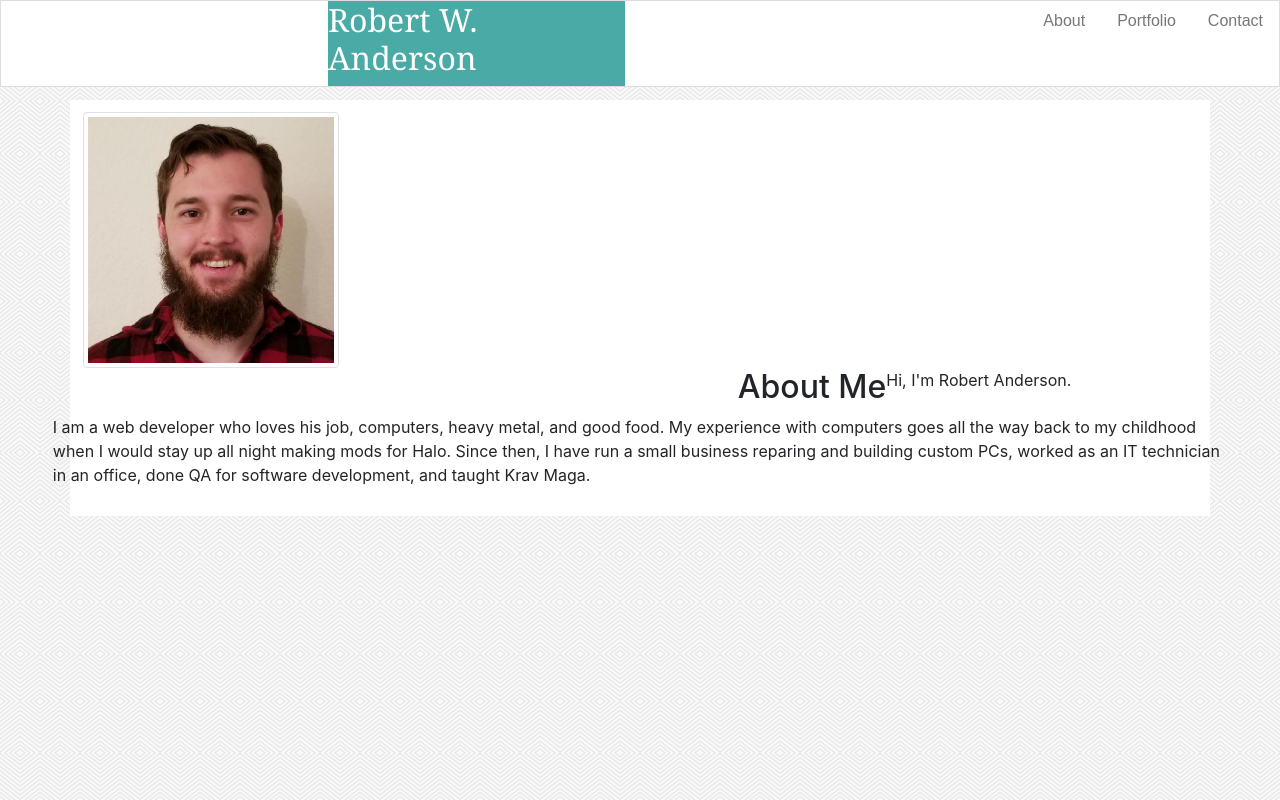
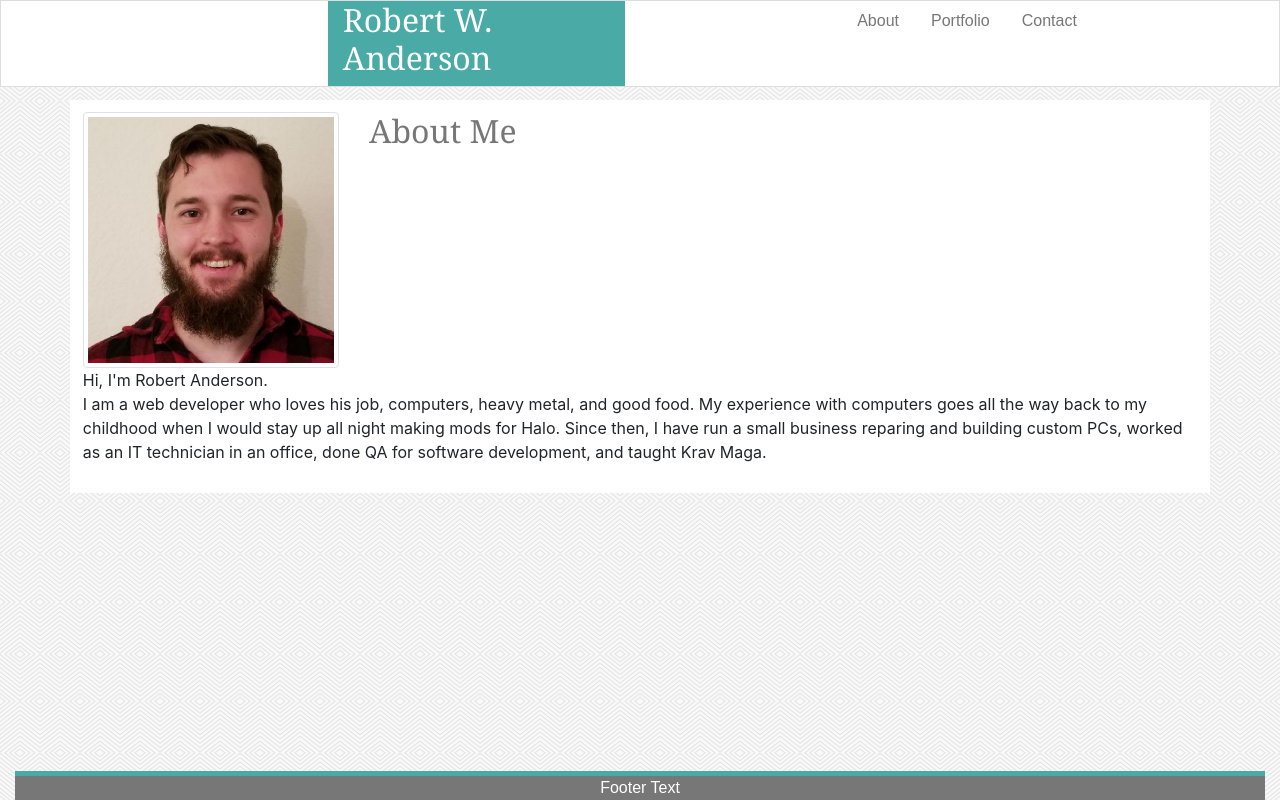
Before and after one commit to knurtts/Bootstrap-Portfolio, a plain HTML site: page index.html in a window 1280 px wide. Drawn offline with nearby package versions, Linux system fonts and the light colour scheme.

Commit message:
bootstrapping index.html

```diff
--- a/assets/css/style.css
+++ b/assets/css/style.css
@@ -14,7 +14,8 @@ header {
     color: #ffffff;
     height: 100%;
     display: flex;
-    justify-content: center;
+    justify-content: flex-start;
+    padding-left: 5%;
 }
 
 .nav-link {
@@ -29,3 +30,16 @@ header {
     margin-top: 1%;
     padding: 1%;
 }
+
+.aboutme {
+    color: #777777;
+    font-family: Georgia, 'Times New Roman', Times, serif;
+}
+
+footer {
+    background: #777777;
+    border-top: solid 5px #4aaaa5;
+    text-align: center;
+    color: #ffffff;
+    font-family: Arial, Helvetica, sans-serif;
+}
--- a/index.html
+++ b/index.html
@@ -13,11 +13,11 @@
 <header>
 
     <div class="row topbar">
-        <div class="col-xl-3">
+        <div class="col-xl-3 justify-content-around">
             <h2 class="myname">Robert W. Anderson</h2>
         </div>
         <div class="col-md-6">
-            <ul class="nav justify-content-end">
+            <ul class="nav justify-content-center">
                 <li class="nav-item">
                     <a class="nav-link active" href="index.html">About</a>
                 </li>
@@ -38,12 +38,11 @@
             <div class="col-md-3">
                 <img src="assets/images/Profile.jpg" alt="Profile Picture" class="img-thumbnail float-left">
             </div>
-            <div class="row">
-            <p class="col-md-7">
-                <h2>About Me</h2>
-            </p>
+                <p>
+                <h2 class="aboutme col-md-6">About Me</h2>
+                <div class="col-md-12">
                 Hi, I'm Robert Anderson.
-            <p>
+                <br>
                 I am a web developer who loves his job, computers, heavy metal, and good food. My experience with
                 computers
                 goes all the way back to my childhood when I would stay up all night making mods for Halo. Since then,
@@ -52,8 +51,14 @@
                 done
                 QA for software development, and taught Krav Maga.
             </p>
+            </div>
         </div>
+
     </div>
 </body>
-
+<div class="row">
+<div class="fixed-bottom col-md-12">
+        <footer>Footer Text</footer>
+    </div>
+    </div>
 </html>
```
